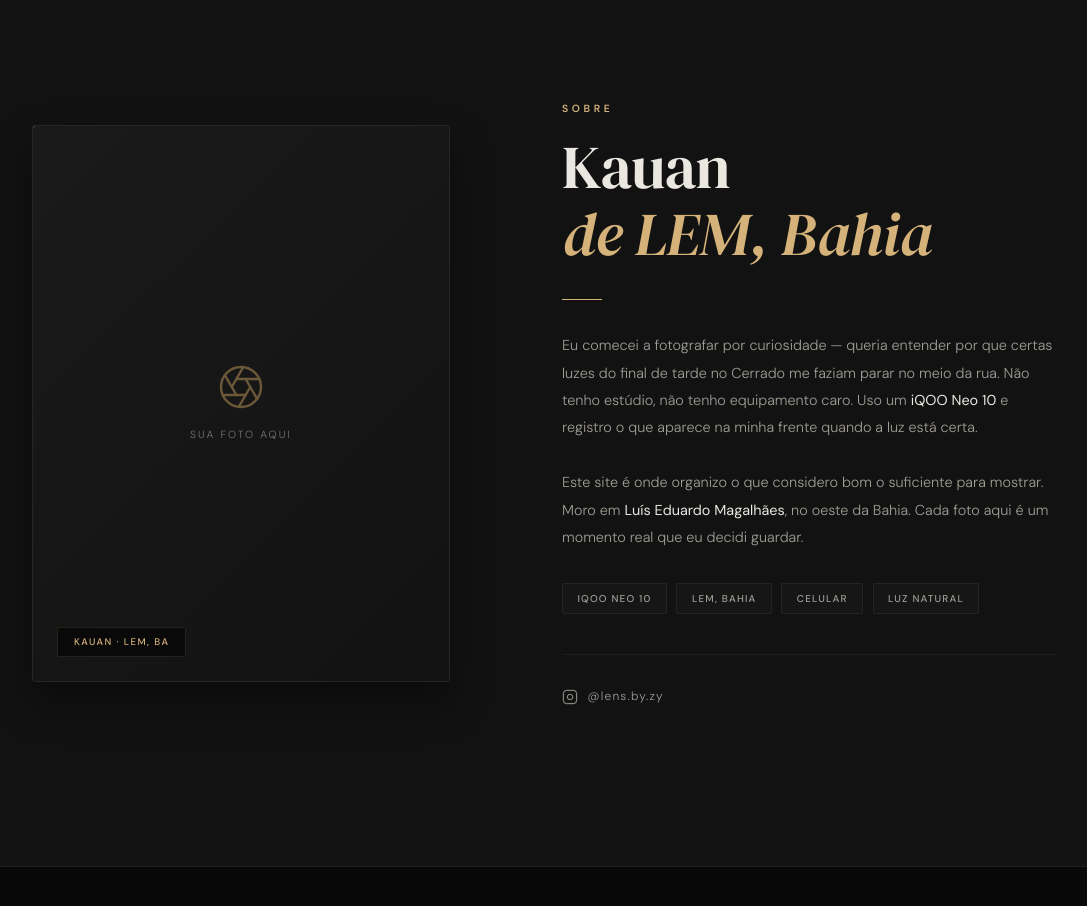
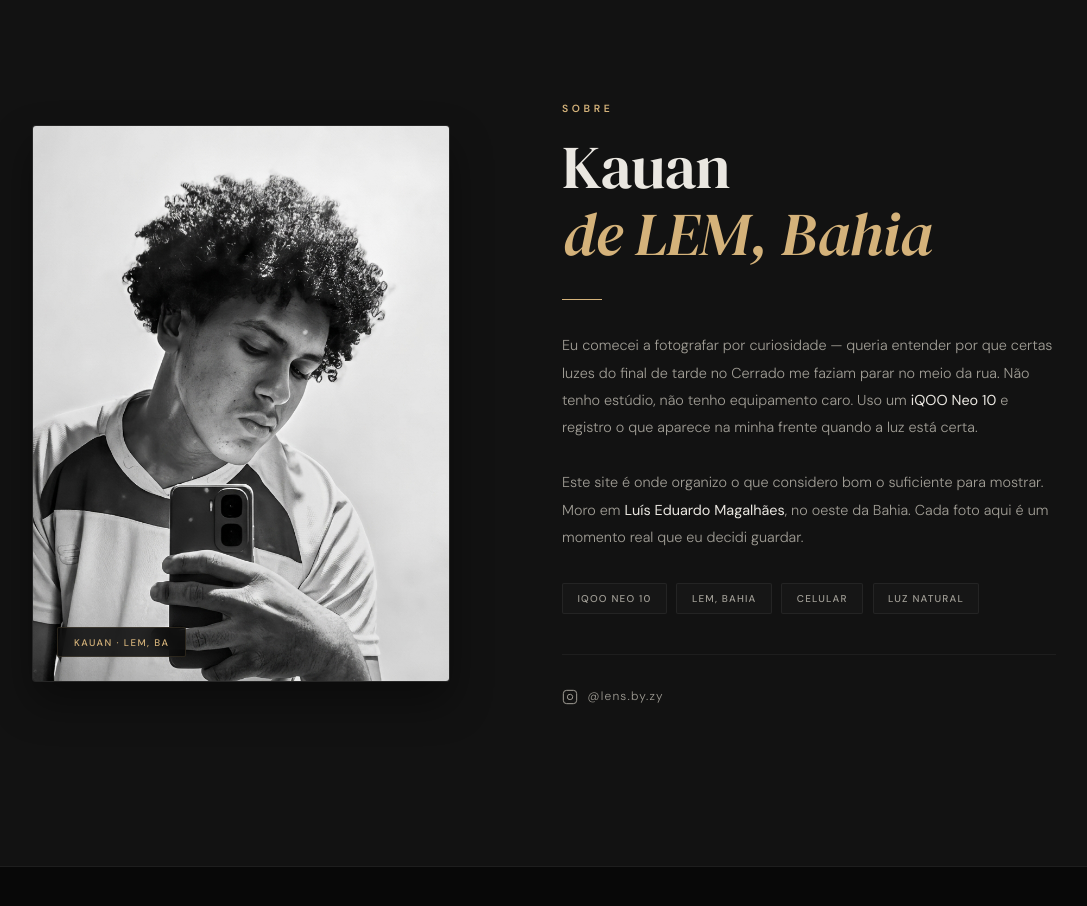
Before and after one commit to Ninja10142633/kauan-lens-portfolio, a website built with Vite: page index.html in a window 1280 px wide. Shown: the part 860-1766 px from the top of the page, without its empty margins (96-1183 px from the left). Built offline with nearby package versions, Linux system fonts and the light colour scheme; some packages are replaced by stand-ins of ours; no server answers; the database is empty; files whose address does not match are found by name.

Commit message:
feat: add professionally retouched black and white author profile photo to Sobre mim section

```diff
--- a/index.html
+++ b/index.html
@@ -120,7 +120,7 @@
     <div class="sobre-grid">
       <div class="sobre-foto-container rev">
         <div class="sobre-foto" id="sobreFoto">
-          <img src="" alt="Kauan, fotógrafo de LEM, Bahia" id="perfilImg">
+          <img src="/perfil.png" alt="Kauan, fotógrafo de LEM, Bahia" id="perfilImg">
           <div class="sobre-foto-placeholder" id="perfilPlaceholder">
             <svg viewBox="0 0 24 24" fill="none" stroke="currentColor" stroke-width="1.2" stroke-linecap="round"
               stroke-linejoin="round" class="aperture-icon">
--- a/src/style.css
+++ b/src/style.css
@@ -772,7 +772,7 @@ section {
 .sobre-foto-placeholder {
   position: absolute;
   inset: 0;
-  display: flex;
+  display: none;
   flex-direction: column;
   align-items: center;
   justify-content: center;
```
Also changed, not shown: public/perfil.png (added).
